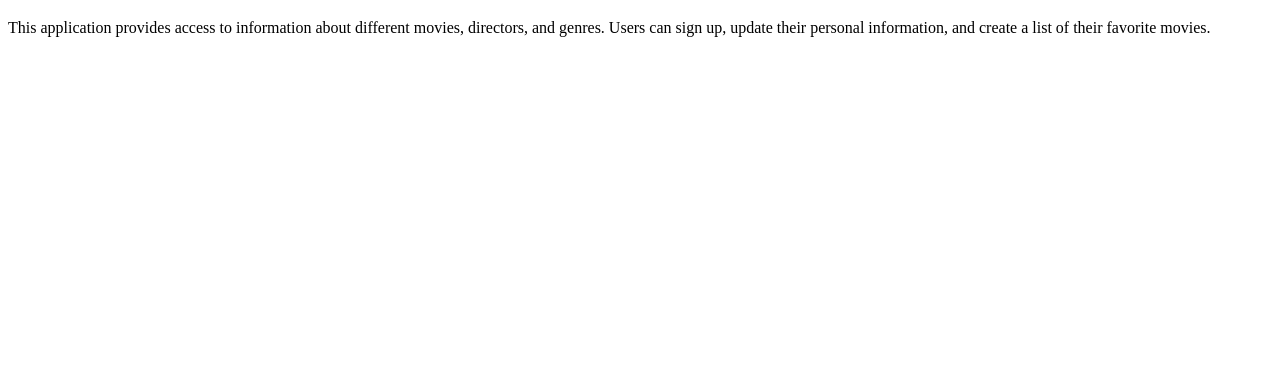
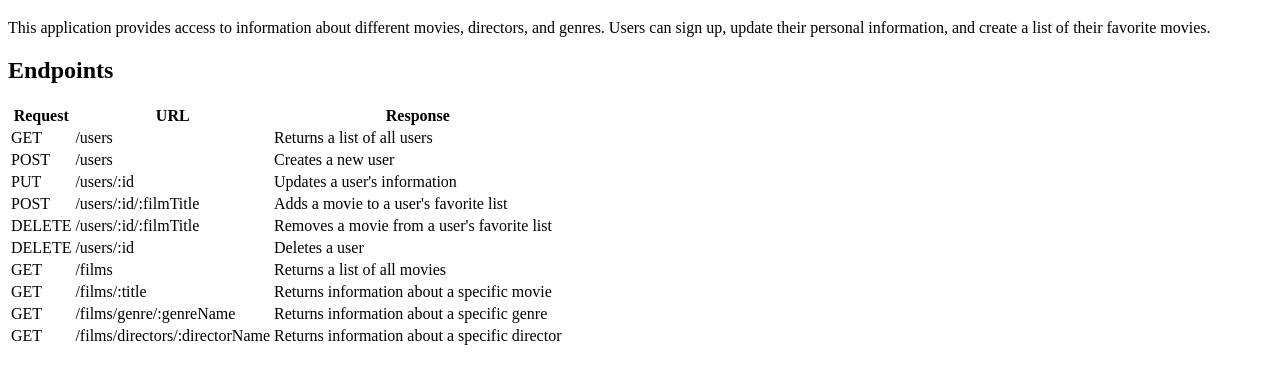
Before and after one commit to aeueoe/movie_API_myFlix, a website: page public/documentation.html in a window 1280 px wide. Shown: the part 61-444 px from the top of the page. Drawn offline with Linux system fonts and the light colour scheme.

Commit message:
Created a list of URL endpoints and request methods

```diff
--- a/public/documentation.html
+++ b/public/documentation.html
@@ -11,6 +11,66 @@
     <h1>API myFlix</h1>
     <p>This application provides access to information about different movies, directors, and genres. Users can sign up,
         update their personal information, and create a list of their favorite movies.</p>
+
+    <h2>Endpoints</h2>
+
+    <table>
+        <tr>
+            <th>Request</th>
+            <th>URL</th>
+            <th>Response</th>
+        </tr>
+        <tr>
+            <td>GET</td>
+            <td>/users</td>
+            <td>Returns a list of all users</td>
+        </tr>
+        <tr>
+            <td>POST</td>
+            <td>/users</td>
+            <td>Creates a new user</td>
+        </tr>
+        <tr>
+            <td>PUT</td>
+            <td>/users/:id</td>
+            <td>Updates a user's information</td>
+        </tr>
+        <tr>
+            <td>POST</td>
+            <td>/users/:id/:filmTitle</td>
+            <td>Adds a movie to a user's favorite list</td>
+        </tr>
+        <tr>
+            <td>DELETE</td>
+            <td>/users/:id/:filmTitle</td>
+            <td>Removes a movie from a user's favorite list</td>
+        </tr>
+        <tr>
+            <td>DELETE</td>
+            <td>/users/:id</td>
+            <td>Deletes a user</td>
+        </tr>
+        <tr>
+            <td>GET</td>
+            <td>/films</td>
+            <td>Returns a list of all movies</td>
+        </tr>
+        <tr>
+            <td>GET</td>
+            <td>/films/:title</td>
+            <td>Returns information about a specific movie</td>
+        </tr>
+        <tr>
+            <td>GET</td>
+            <td>/films/genre/:genreName</td>
+            <td>Returns information about a specific genre</td>
+        </tr>
+        <tr>
+            <td>GET</td>
+            <td>/films/directors/:directorName</td>
+            <td>Returns information about a specific director</td>
+        </tr>
+    </table>
 </body>
 
 </html>
```
